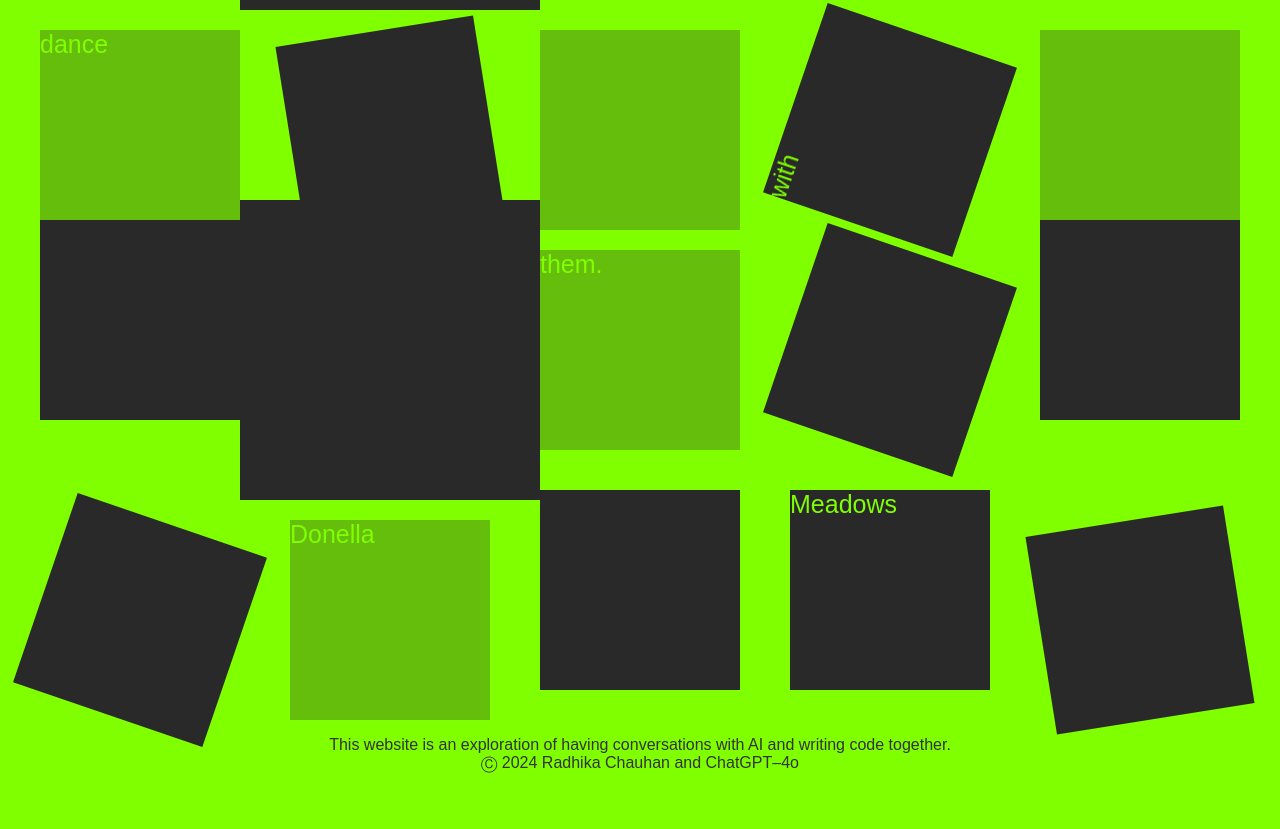
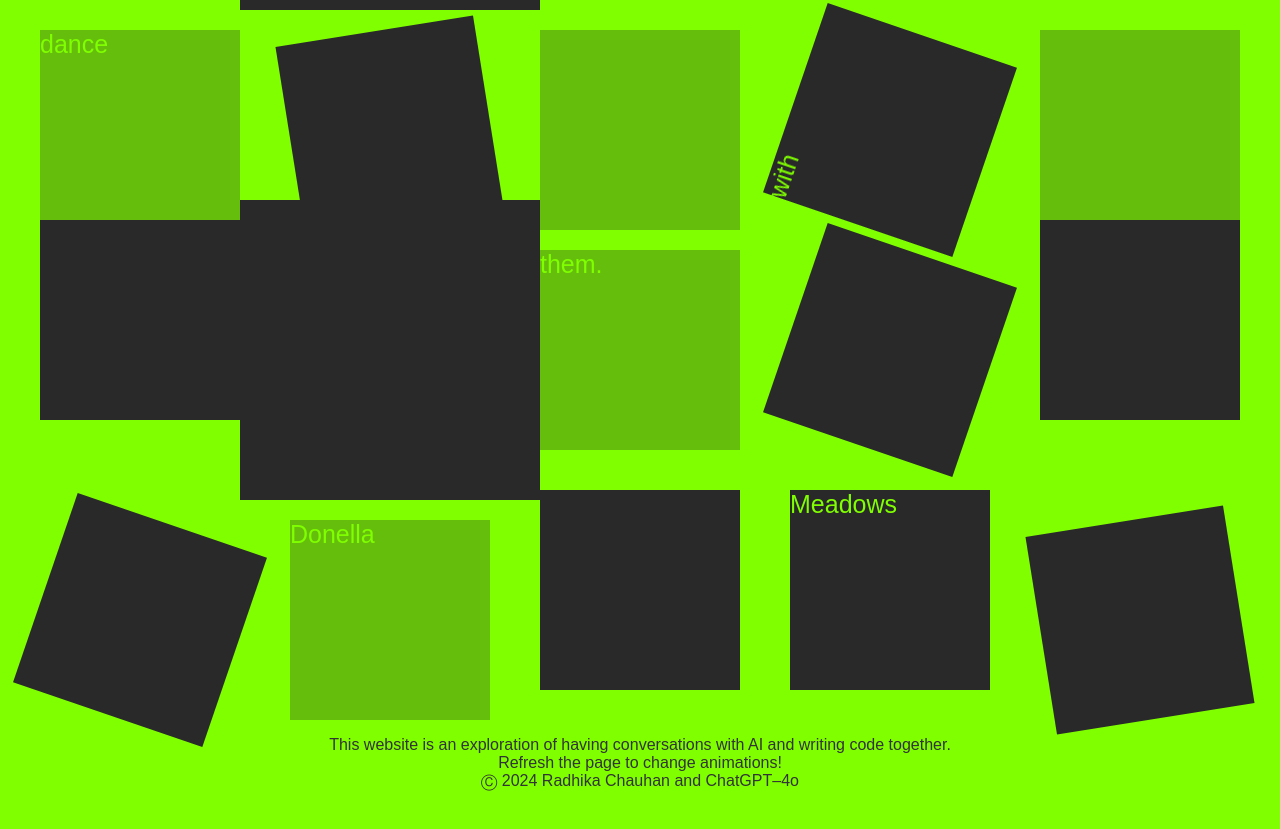
Before and after one commit to radhika-chauhan/ai_writing.github.io, a plain HTML site: page index.html in a window 1280 px wide. Shown: the part 2246-3075 px from the top of the page. Drawn offline with Linux system fonts and the light colour scheme.

Commit message:
updated p content

```diff
--- a/index.html
+++ b/index.html
@@ -94,8 +94,8 @@
     </div>
 
     <p> This website is an exploration of having conversations with AI and writing code together.
-        <br>
-        &#9400; 2024 Radhika Chauhan and ChatGPT–4o
+        <br>Refresh the page to change animations!
+        <br>&#9400; 2024 Radhika Chauhan and ChatGPT–4o
     </p>
 
     <script src="script.js"></script> <!-- Link the JavaScript file -->
```
